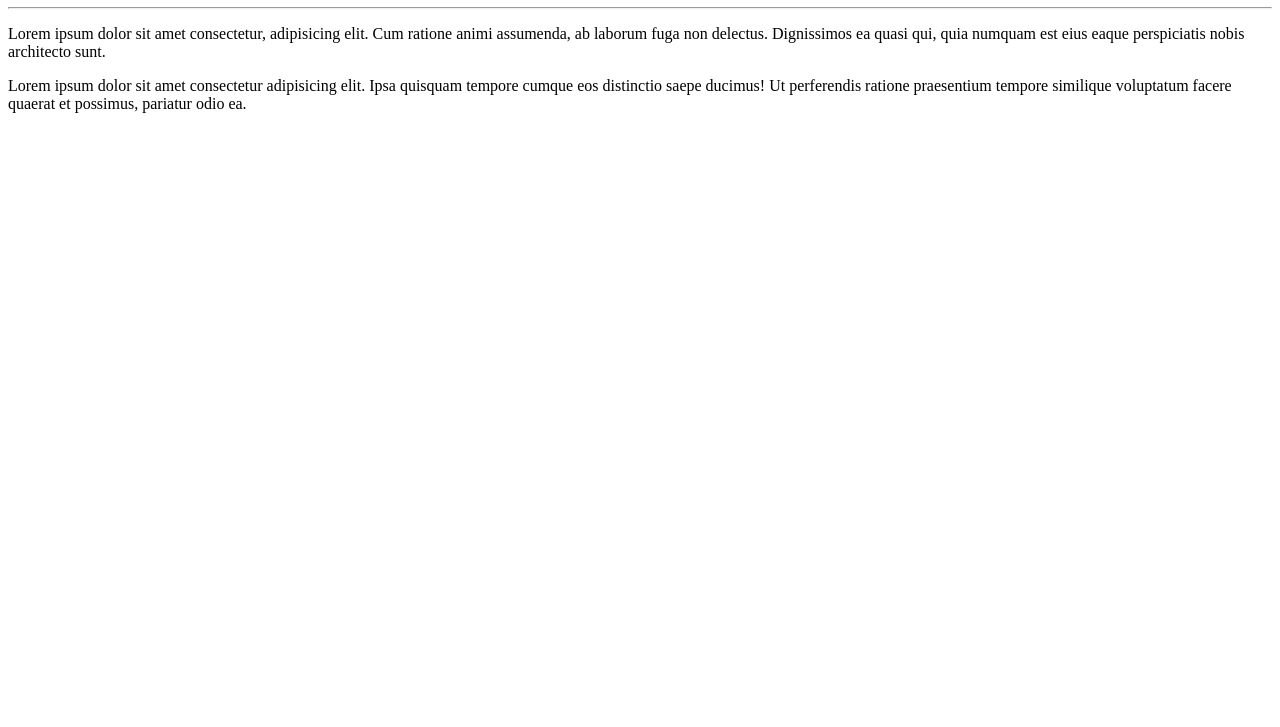
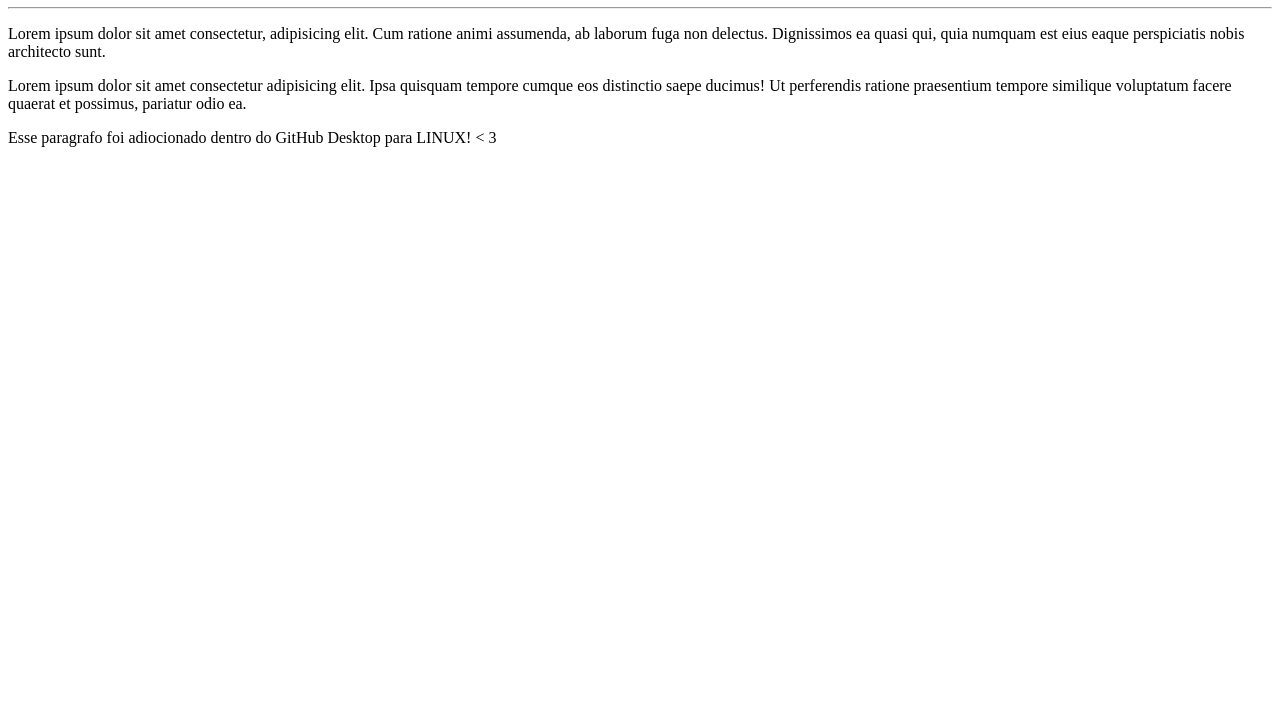
Before and after one commit to sidneideoliveirajr/Ola-Mundo-Versao2, a plain HTML site: page site-exemplo/index.html in a window 1280 px wide. Shown: the part 73-800 px from the top of the page. Drawn offline with Linux system fonts and the light colour scheme.

Commit message:
Mudei o arquivo index no Linux

```diff
--- a/site-exemplo/index.html
+++ b/site-exemplo/index.html
@@ -10,5 +10,7 @@
     <hr>
     <p>Lorem ipsum dolor sit amet consectetur, adipisicing elit. Cum ratione animi assumenda, ab laborum fuga non delectus. Dignissimos ea quasi qui, quia numquam est eius eaque perspiciatis nobis architecto sunt.</p>
     <p>Lorem ipsum dolor sit amet consectetur adipisicing elit. Ipsa quisquam tempore cumque eos distinctio saepe ducimus! Ut perferendis ratione praesentium tempore similique voluptatum facere quaerat et possimus, pariatur odio ea.</p>
+    <p>Esse paragrafo foi adiocionado dentro
+        do GitHub Desktop para LINUX! &lt; 3</p>
 </body>
 </html>
```
